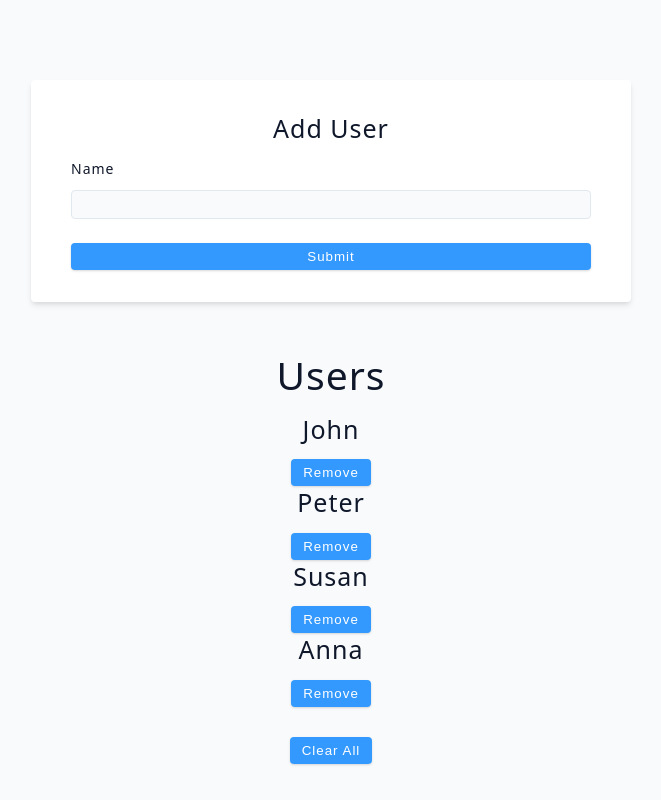
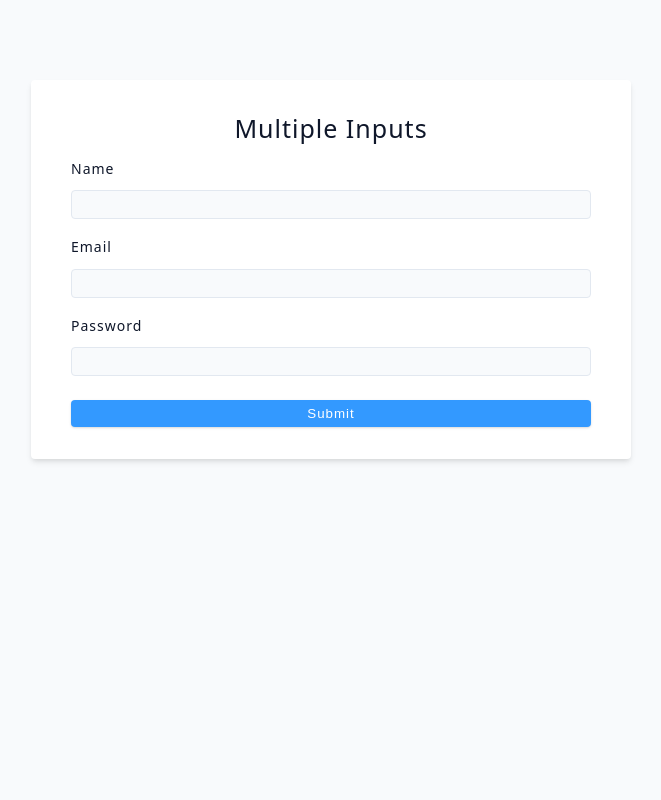
Before and after one commit to DevEljah/advanced-react, a React (Vite) app: page / in a window 1280 px wide. Shown: the whole page, without its empty margins (309-970 px from the left). Built offline with nearby package versions, Linux system fonts and the light colour scheme.

Commit message:
Multiple Inputs

```diff
--- a/src/App.jsx
+++ b/src/App.jsx
@@ -1,4 +1,4 @@
-import Starter from "./tutorial/06-forms/starter/02-user-challenge";
+import Starter from "./tutorial/06-forms/starter/03-multiple-inputs";
 // import Final from "./tutorial/06-forms/final/02-user-challenge";
 // import Final from "./tutorial/02-useEffect/final/05-cleanup-function";
 
--- a/src/tutorial/06-forms/starter/03-multiple-inputs.jsx
+++ b/src/tutorial/06-forms/starter/03-multiple-inputs.jsx
@@ -1,31 +1,75 @@
+import { useState } from "react";
+
 const MultipleInputs = () => {
+  const [user, setUser] = useState({
+    name: "",
+    email: "",
+    password: "",
+  });
+
+  const handleChange = (e) => {
+    // console.log(e.target.value);
+    // console.log(e.target.name);
+    setUser({
+      ...user,
+      [e.target.name]: e.target.value,
+      [e.target.email]: e.target.value,
+      [e.target.password]: e.target.value,
+    });
+  };
+  const handleSubmit = (e) => {
+    e.preventDefault();
+    console.log(user);
+  };
+
   return (
     <div>
-      <form className='form'>
+      <form className="form" onSubmit={handleSubmit}>
         <h4>Multiple Inputs</h4>
         {/* name */}
-        <div className='form-row'>
-          <label htmlFor='name' className='form-label'>
+        <div className="form-row">
+          <label htmlFor="name" className="form-label">
             name
           </label>
-          <input type='text' className='form-input' id='name' />
+          <input
+            type="text"
+            className="form-input"
+            id="name"
+            value={user.name}
+            onChange={handleChange}
+            name="name"
+          />
         </div>
         {/* email */}
-        <div className='form-row'>
-          <label htmlFor='email' className='form-label'>
+        <div className="form-row">
+          <label htmlFor="email" className="form-label">
             Email
           </label>
-          <input type='email' className='form-input' id='email' />
+          <input
+            type="email"
+            className="form-input"
+            id="email"
+            value={user.email}
+            onChange={handleChange}
+            name="email"
+          />
         </div>
         {/* email */}
-        <div className='form-row'>
-          <label htmlFor='password' className='form-label'>
+        <div className="form-row">
+          <label htmlFor="password" className="form-label">
             Password
           </label>
-          <input type='password' className='form-input' id='password' />
+          <input
+            type="password"
+            className="form-input"
+            id="password"
+            value={user.password}
+            onChange={handleChange}
+            name="password"
+          />
         </div>
 
-        <button type='submit' className='btn btn-block'>
+        <button type="submit" className="btn btn-block">
           submit
         </button>
       </form>
```
